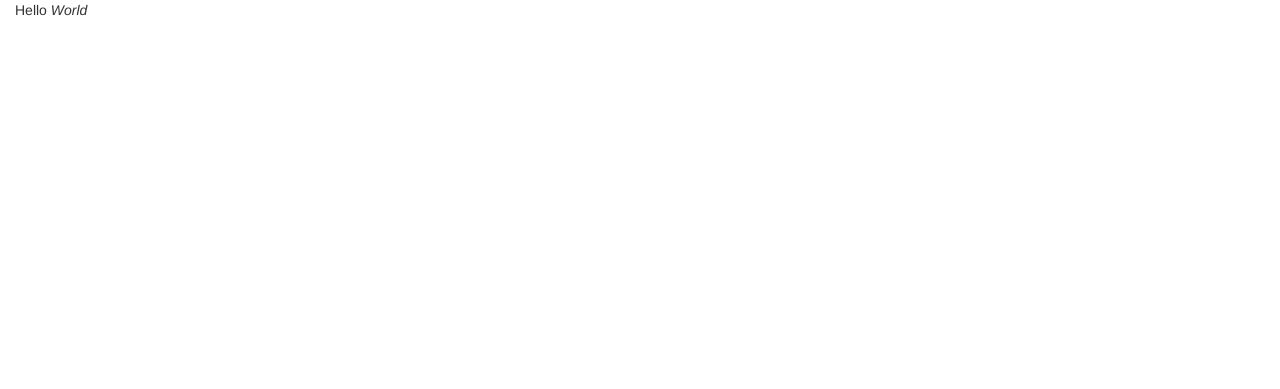
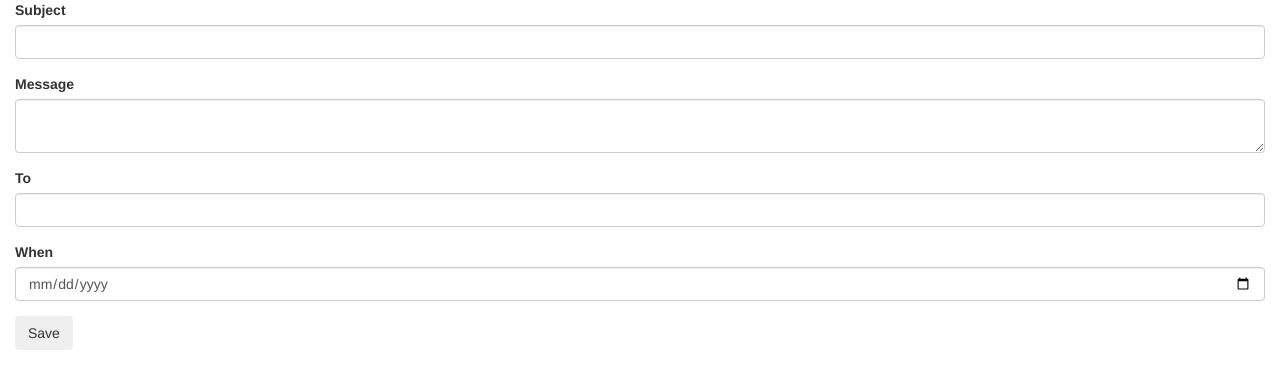
Before and after one commit to rrees/gae-email-scheduler, a Flask app: page / in a window 1280 px wide. Before the commit the part shown is almost empty. Shown: the top 389 px of the page. Run offline with Flask 2, Linux system fonts and the light colour scheme; some libraries are stand-ins or nearby versions.

Commit message:
Creates a form

```diff
--- a/templates/index.html
+++ b/templates/index.html
@@ -4,6 +4,29 @@
 
 {% block content %}
 <div class="container-fluid">
-<p>Hello <i>World</i></p>
+
+	<form method="POST">
+		<div class="form-group">
+			<label forid="subject">Subject</label>
+			<input id="subject" name="subject" type="text" class="form-control" required>
+		</div>
+		<div class="form-group">
+			<label forid="message">Message</label>
+			<textarea id="message" class="form-control" required>
+			</textarea>
+		</div>
+		<div class="form-group">
+			<label forid="recipients">To</label>
+			<input id="recipients" class="form-control" type="text" name="recipients" required>
+		</div>
+		<div class="form-group">
+			<label forid="when">When</label>
+			<input id="when" class="form-control" type="date" required>
+		</div>
+		<div class="form-group">
+			<button type="submit" class="btn">Save</button>
+		</div>
+	</form>
+
 </div>
 {% endblock %}
```
